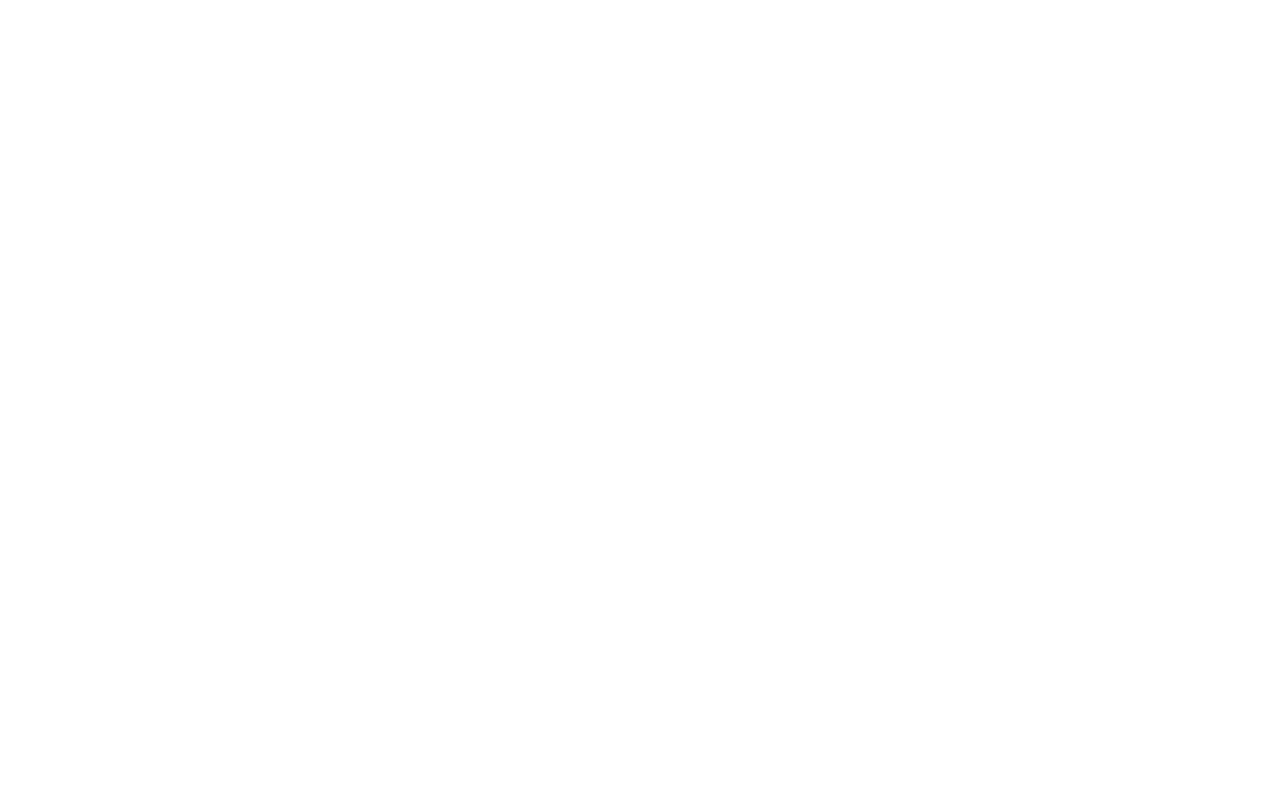
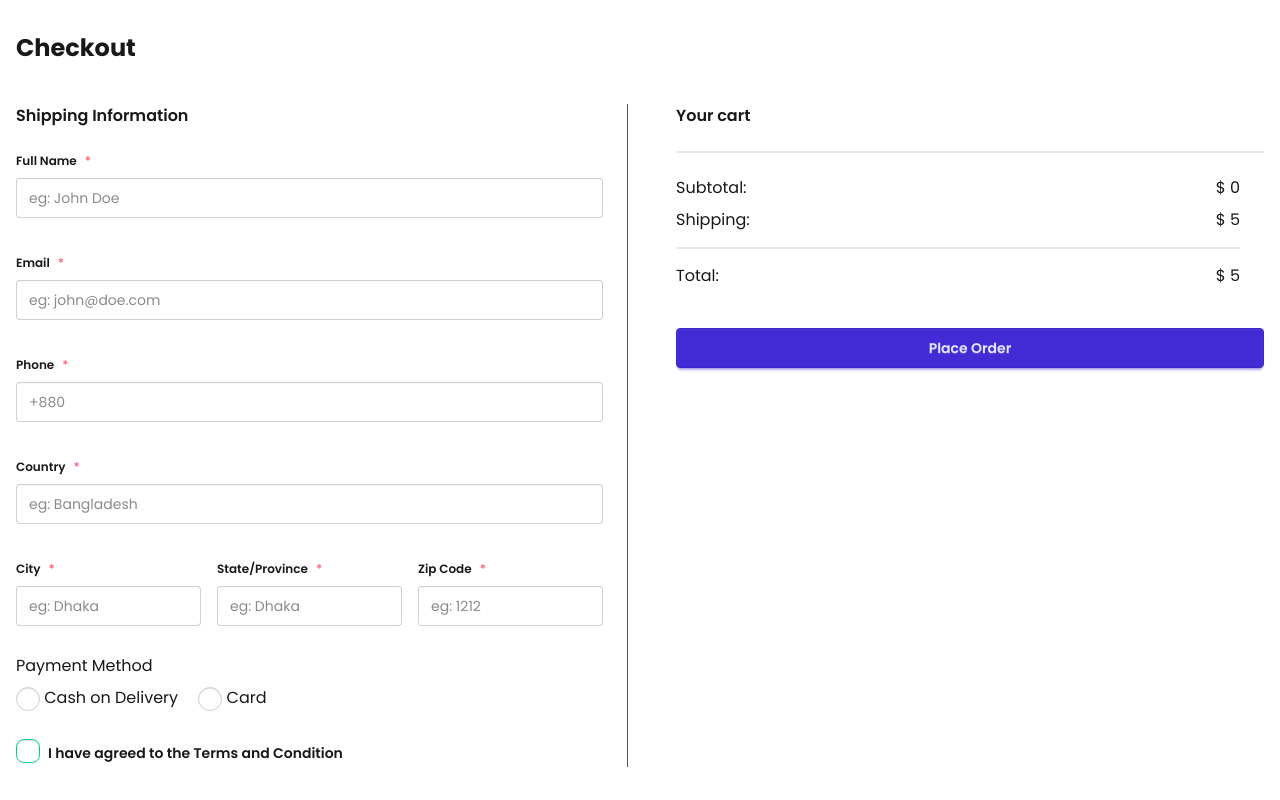
Before and after one commit to shuvo-me/v-store, a Vue app: page /checkout in a window 1280 px wide. Before the commit this address had no page. Built offline with nearby package versions, Linux system fonts and the light colour scheme; sample sign-in values are in the browser's storage.

Commit message:
feat: design checkout page

```diff
--- a/src/router/index.ts
+++ b/src/router/index.ts
@@ -8,6 +8,24 @@
     component: () => import("../views/Products.vue"),
     meta: {
       title: "Products",
+      requireAuth: false,
+    },
+  },
+  {
+    path: "/cart",
+    name: "cart",
+    component: () => import("../views/Cart.vue"),
+    meta: {
+      title: "Cart",
+      requireAuth: false,
+    },
+  },
+  {
+    path: "/checkout",
+    name: "checkout",
+    component: () => import("../views/Checkout.vue"),
+    meta: {
+      title: "Checkout",
       requireAuth: true,
     },
   },
--- /dev/null
+++ b/src/views/Checkout.vue
@@ -0,0 +1,158 @@
+<script setup lang="ts">
+import useCartStore from '@/store/cart';
+import { reactive, useTemplateRef } from 'vue';
+const cartStore = useCartStore();
+const shippingForm = useTemplateRef('shippingForm');
+const shippingInfo = reactive({
+    fullName: '',
+    email: '',
+    phone: '',
+    country: '',
+    city: '',
+    state: '',
+    zipCode: '',
+    termsAccepted: false,
+    cardName: '',
+    cardNumber: '',
+    paymentMethod: '',
+    cardExpiry: '',
+    cvc: ''
+});
+
+</script>
+<template>
+    <div class="container mx-auto px-4 py-8">
+        <h1 class="font-bold text-2xl">Checkout</h1>
+        <div class="grid grid-cols-1 md:grid-cols-2 mt-10 gap-6 divide-y md:divide-y-0 md:divide-x divide-gray-600">
+            <div class="flex flex-col gap-4 pr-6 pb-6 md:pb-0">
+                <h4 class=" font-semibold">Shipping Information</h4>
+                <div>
+                    <form action="" ref="shippingForm"
+                        class="flex flex-col gap-6 [&_input:not([type='checkbox']):not([type='radio'])]:w-full">
+                        <fieldset class="fieldset">
+                            <legend class="fieldset-legend">Full Name <span class=" text-error">*</span></legend>
+                            <input type="text" v-model="shippingInfo.fullName" class="input" placeholder="eg: John Doe"
+                                required />
+                        </fieldset>
+                        <fieldset class="fieldset">
+                            <legend class="fieldset-legend">Email <span class=" text-error">*</span></legend>
+                            <input type="eamil" v-model="shippingInfo.email" class="input"
+                                placeholder="eg: john@doe.com" required />
+                        </fieldset>
+                        <fieldset class="fieldset">
+                            <legend class="fieldset-legend">Phone <span class=" text-error">*</span></legend>
+                            <input type="tel" v-model="shippingInfo.phone" class="input" placeholder="+880 " required />
+                        </fieldset>
+                        <fieldset class="fieldset">
+                            <legend class="fieldset-legend">Country <span class=" text-error">*</span></legend>
+                            <input type="text" v-model="shippingInfo.country" class="input"
+                                placeholder="eg: Bangladesh " required />
+                        </fieldset>
+                        <div class="grid grid-cols-1 sm:grid-cols-2 md:grid-cols-3 gap-4 ">
+                            <fieldset class="fieldset">
+                                <legend class="fieldset-legend">City <span class=" text-error">*</span></legend>
+                                <input type="text" v-model="shippingInfo.city" class="input " placeholder="eg: Dhaka "
+                                    required />
+                            </fieldset>
+                            <fieldset class="fieldset">
+                                <legend class="fieldset-legend">State/Province <span class=" text-error">*</span>
+                                </legend>
+                                <input type="text" v-model="shippingInfo.state" class="input " placeholder="eg: Dhaka "
+                                    required />
+                            </fieldset>
+                            <fieldset class="fieldset">
+                                <legend class="fieldset-legend">Zip Code <span class=" text-error">*</span></legend>
+                                <input type="text" v-model="shippingInfo.zipCode" class="input " placeholder="eg: 1212 "
+                                    required />
+                            </fieldset>
+
+                        </div>
+                        <div>
+                            <div class="space-y-2">
+                                <p>Payment Method</p>
+                                <label for="cash-on-delivery" class="cursor-pointer">
+                                    <input type="radio" id="cash-on-delivery" name="radio-1" class="radio"
+                                        value="cash-on-delivery" v-model="shippingInfo.paymentMethod" />
+                                    Cash on Delivery
+                                </label>
+                                <label for="card" class="cursor-pointer ml-4">
+                                    <input type="radio" id="card" name="radio-1" class="radio" value="card"
+                                        v-model="shippingInfo.paymentMethod" />
+                                    Card
+                                </label>
+                                <div v-if="shippingInfo.paymentMethod === 'card'" class="space-y-4">
+                                    <fieldset class="fieldset">
+                                        <legend class="fieldset-legend">Name On Card <span class=" text-error">*</span>
+                                        </legend>
+                                        <input type="text" v-model="shippingInfo.cardName" class="input" />
+                                    </fieldset>
+                                    <fieldset class="fieldset">
+                                        <legend class="fieldset-legend">Card Number <span class=" text-error">*</span>
+                                        </legend>
+                                        <input type="text" v-model="shippingInfo.cardNumber" class="input" />
+                                    </fieldset>
+                                    <div class="grid grid-cols-1 md:grid-cols-2 gap-4">
+                                        <fieldset class="fieldset">
+                                            <legend class="fieldset-legend">Expiry Date <span
+                                                    class=" text-error">*</span>
+                                            </legend>
+                                            <input type="date" v-model="shippingInfo.cardExpiry" class="input"
+                                                placeholder="MM/YY" />
+                                        </fieldset>
+                                        <fieldset class="fieldset">
+                                            <legend class="fieldset-legend">CVC <span class=" text-error">*</span>
+                                            </legend>
+                                            <input type="text" v-model="shippingInfo.cvc" class="input"
+                                                placeholder="123" />
+                                        </fieldset>
+                                    </div>
+                                </div>
+                            </div>
+                        </div>
+                        <div class=" flex items-center gap-2">
+                            <input type="checkbox" v-model="shippingInfo.termsAccepted" id="term"
+                                class="checkbox checkbox-success" />
+                            <label for="term" class="fieldset-legend cursor-pointer text-sm">I have agreed to the Terms
+                                and
+                                Condition</label>
+                        </div>
+                    </form>
+                </div>
+            </div>
+            <div class="pl-6">
+                <h4 class=" font-semibold">Your cart</h4>
+                <div class=" max-h-[400px] overflow-y-auto">
+                    <div class=" flex items-center" v-for="(item, index) in cartStore.cartItems" :key="index">
+                        <figure>
+                            <img :src="item.thumbnail" :alt="item.title" class="h-28  object-cover mb-4" />
+                        </figure>
+                        <div class="space-y-2 ml-4 flex justify-between flex-grow pr-6">
+                            <div>
+                                <h4>{{ item.title }}</h4>
+                                <p>x {{ item.quantity }}</p>
+                            </div>
+                            <p>$ {{ item.price }}</p>
+                        </div>
+                    </div>
+                </div>
+                <div class="divider"></div>
+                <div class="pr-6 space-y-2">
+                    <dl class=" flex items-center justify-between">
+                        <dd>Subtotal:</dd>
+                        <dt> $ {{ cartStore.totalPrice() }}</dt>
+                    </dl>
+                    <dl class=" flex items-center justify-between">
+                        <dd>Shipping:</dd>
+                        <dt> $ 5</dt>
+                    </dl>
+                    <div class="divider"></div>
+                    <dl class=" flex items-center justify-between">
+                        <dd>Total:</dd>
+                        <dt> $ {{ cartStore.totalPrice() + 5 }}</dt>
+                    </dl>
+                </div>
+                <button class="btn btn-primary w-full mt-10">Place Order</button>
+            </div>
+        </div>
+    </div>
+</template>
```
